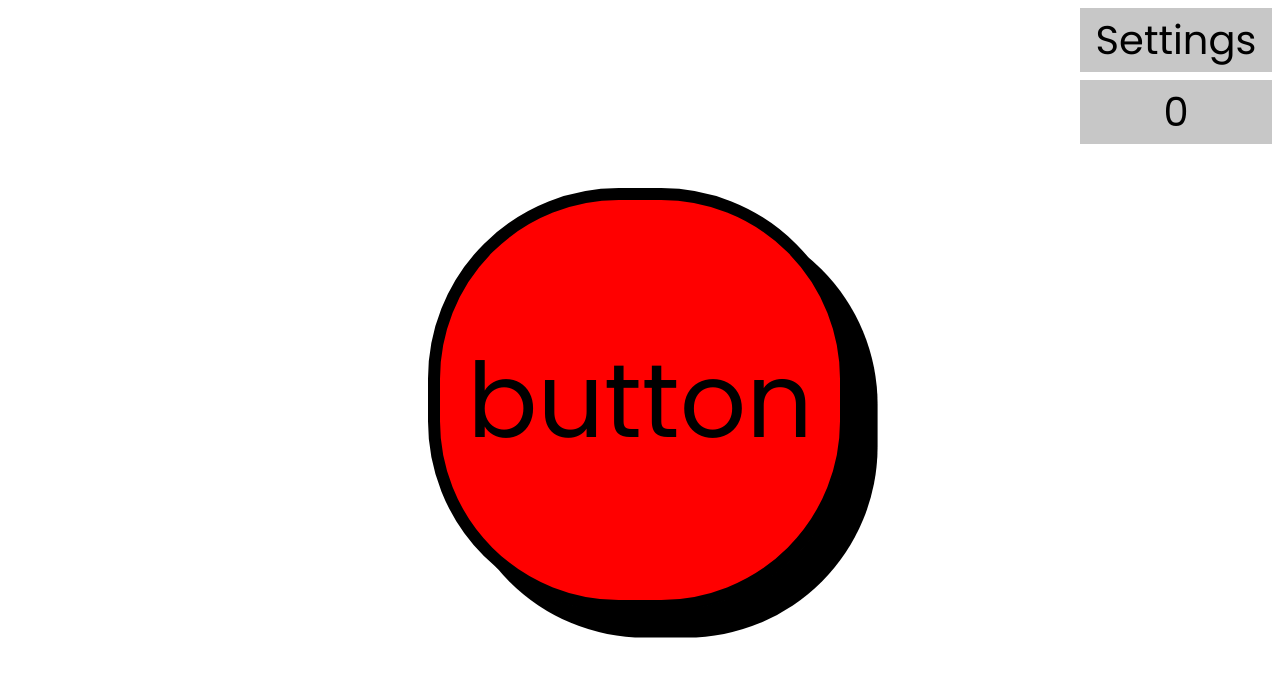
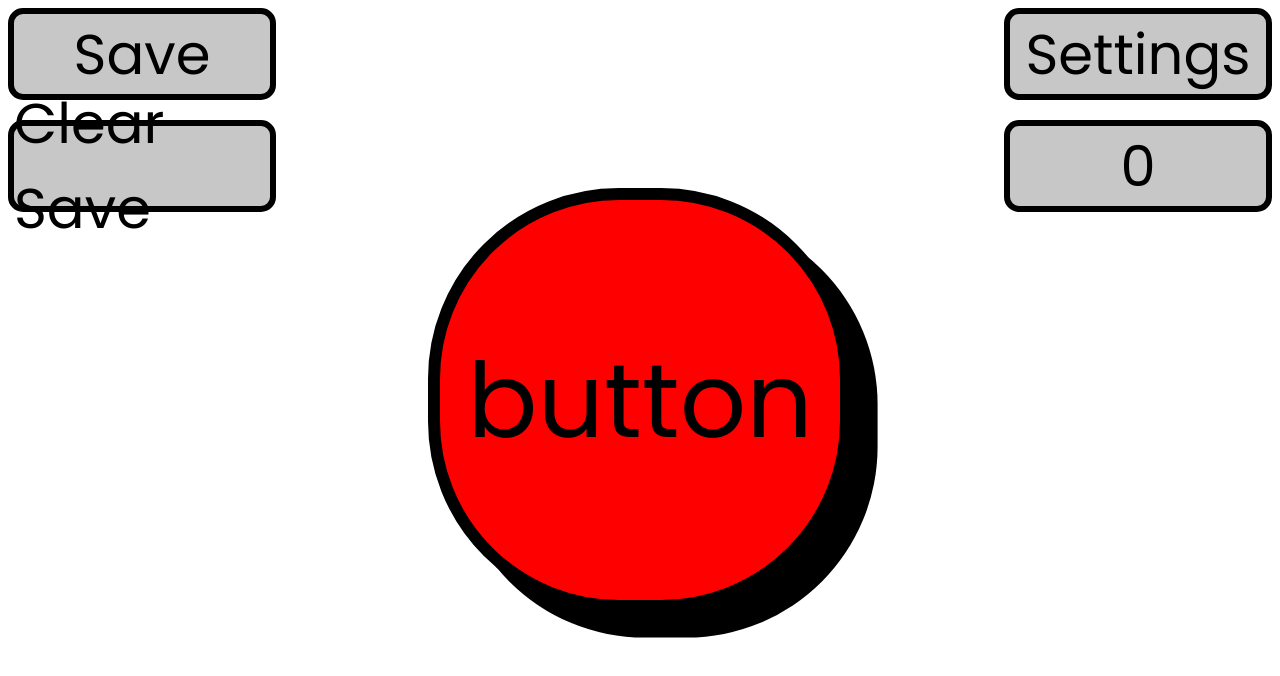
Before and after one commit to eden-sobol/bigredbutton2, a Next.js app: page / in a window 1280 px wide. Shown: the top 676 px of the page. Built offline with nearby package versions, Linux system fonts and the light colour scheme.

Commit message:
save and clear save ui elements

```diff
--- a/src/pages/index.js
+++ b/src/pages/index.js
@@ -38,6 +38,14 @@ export default function Index() {
 				<div className={style.count}>
 					<p ref={countElement}>0</p>
 				</div>
+
+				<div className={style.save}>
+					<p>Save</p>
+				</div>
+				<div className={style.clear}>
+					<p>Clear Save</p>
+				</div>
+
 				<div ref={button} onClick={counter} className={`${style.button} ${pressed ? style.press: null
 				}`}>
 					<p>button</p>
--- a/src/styles/css/index.module.css
+++ b/src/styles/css/index.module.css
@@ -47,12 +47,14 @@
 .settings {
   position: absolute;
   background-color: rgb(199, 199, 199);
-  width: 15vmax;
-  height: 5vmax;
+  width: 20vmax;
+  height: 10vmin;
+  border: 0.75vmin solid black;
+  border-radius: 15px;
   display: flex;
   justify-content: center;
   align-items: center;
-  font-size: 5vmin;
+  font-size: 3.5rem;
   top: 1vmin;
   right: 1vmin;
 }
@@ -60,12 +62,46 @@
 .count {
   position: absolute;
   background-color: rgb(199, 199, 199);
-  width: 15vmax;
-  height: 5vmax;
+  width: 20vmax;
+  height: 10vmin;
+  border: 0.75vmin solid black;
+  border-radius: 15px;
   display: flex;
   justify-content: center;
   align-items: center;
-  font-size: 5vmin;
-  top: calc(5vmax + 2vmin);
+  font-size: 3.5rem;
+  top: 15vmin;
   right: 1vmin;
+}
+
+.save {
+  position: absolute;
+  background-color: rgb(199, 199, 199);
+  width: 20vmax;
+  height: 10vmin;
+  border: 0.75vmin solid black;
+  border-radius: 15px;
+  display: flex;
+  justify-content: center;
+  align-items: center;
+  font-size: 3.5rem;
+  top: 1vmin;
+  left: 1vmin;
+  cursor: pointer;
+}
+
+.clear {
+  position: absolute;
+  background-color: rgb(199, 199, 199);
+  width: 20vmax;
+  height: 10vmin;
+  border: 0.75vmin solid black;
+  border-radius: 15px;
+  display: flex;
+  justify-content: center;
+  align-items: center;
+  font-size: 3.5rem;
+  top: 15vmin;
+  left: 1vmin;
+  cursor: pointer;
 }/*# sourceMappingURL=index.module.css.map */
--- a/src/styles/scss/index.module.scss
+++ b/src/styles/scss/index.module.scss
@@ -3,12 +3,14 @@
 @mixin ui {
 	position: absolute;
 	background-color: rgb(199, 199, 199);
-	width: 15vmax;
-	height: 5vmax;
+	width: 20vmax;
+	height: 10vmin;
+	border: 0.75vmin solid black;
+	border-radius: 15px;
 	display: flex;
 	justify-content: center;
 	align-items: center;
-	font-size: 5vmin;
+	font-size: 3.5rem;
 }
 
 .container {
@@ -64,6 +66,24 @@
 .count {
 	@include ui;
 
-	top: calc(5vmax + 2vmin);
+	top: 15vmin;
 	right: 1vmin;
 }
+
+.save {
+	@include ui;
+
+	top: 1vmin;
+	left: 1vmin;
+
+	cursor: pointer;
+}
+
+.clear {
+	@include ui;
+
+	top: 15vmin;
+	left: 1vmin;
+
+	cursor: pointer;
+}
```
Also changed, not shown: 2 other files (tests, documents, lock files or other folders).
